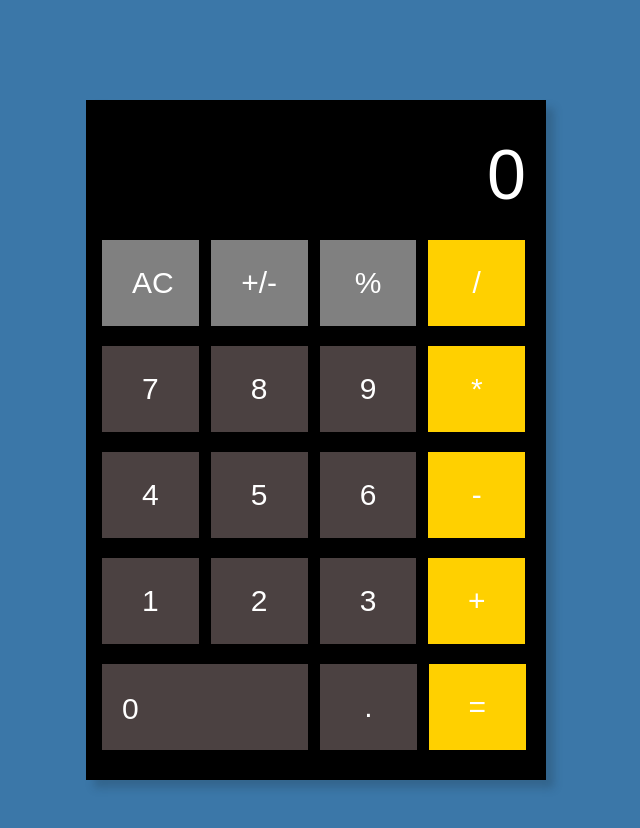
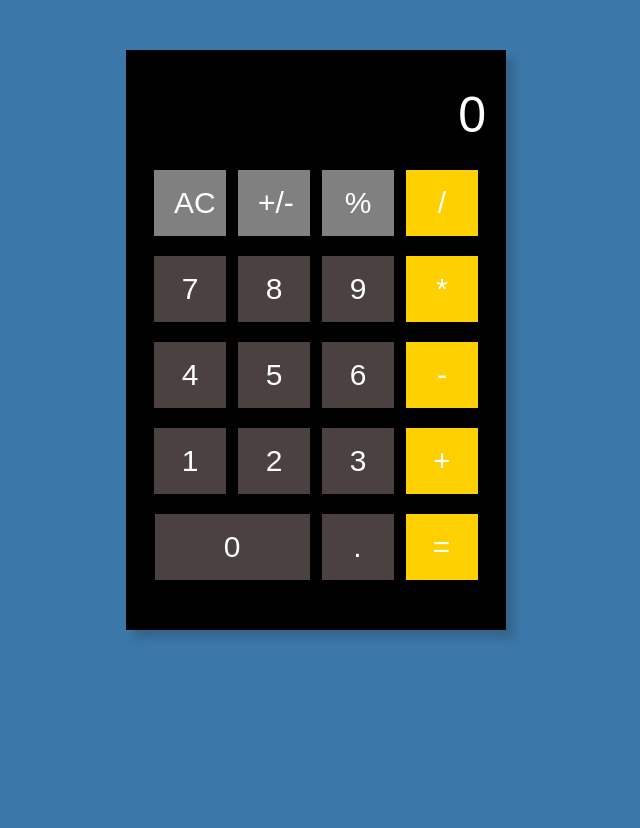
Before and after one commit to NikitaKamennov/nik.io, a plain HTML site: page calculator/index.html in a window 1280 px wide. Shown: the whole page, without its empty margins (324-964 px from the left). Drawn offline with Linux system fonts and the light colour scheme.

Commit message:
Add files via upload

```diff
--- a/calculator/style.css
+++ b/calculator/style.css
@@ -82,10 +82,10 @@ body {
 }
 
 .calculator {
-  width: 460px;
-  height: 680px;
+  width: 380px;
+  height: 580px;
   background-color: black;
-  margin: 100px auto;
+  margin: 50px auto;
 
   padding: 10px;
   box-shadow: 8px 8px 8px 0px rgba(34, 60, 80, 0.3);
@@ -93,7 +93,7 @@ body {
 
 .display {
   color: white;
-  font-size: 70px;
+  font-size: 50px;
   text-align: end;
   padding-top: 20px;
   padding-bottom: 10px;
@@ -103,14 +103,16 @@ body {
 .buttons {
   display: flex;
   flex-wrap: wrap;
+  align-items: center;
+  justify-content: center;
 }
 
 .button {
   border: none;
   color: white;
 
-  padding: 28px 30px;
-  width: 22%;
+  padding: 18px 20px;
+  width: 20%;
   margin: 10px 6px;
   font-size: 30px;
   background-color: rgba(126, 109, 109, 0.6);
@@ -127,7 +129,7 @@ body {
 }
 
 .zero-btn {
-  padding: 30px 186px 26px 20px;
+width: 155px;
 }
 
 .btn-orange {
```
